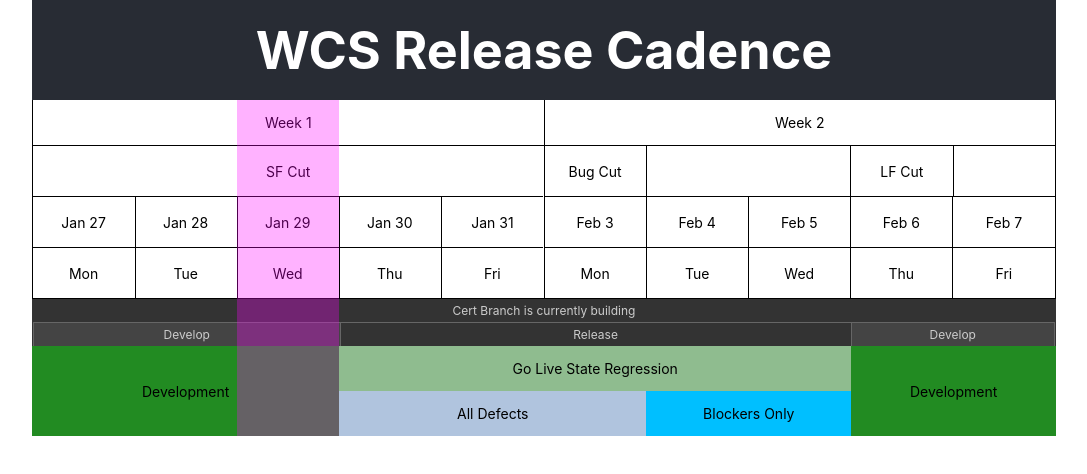
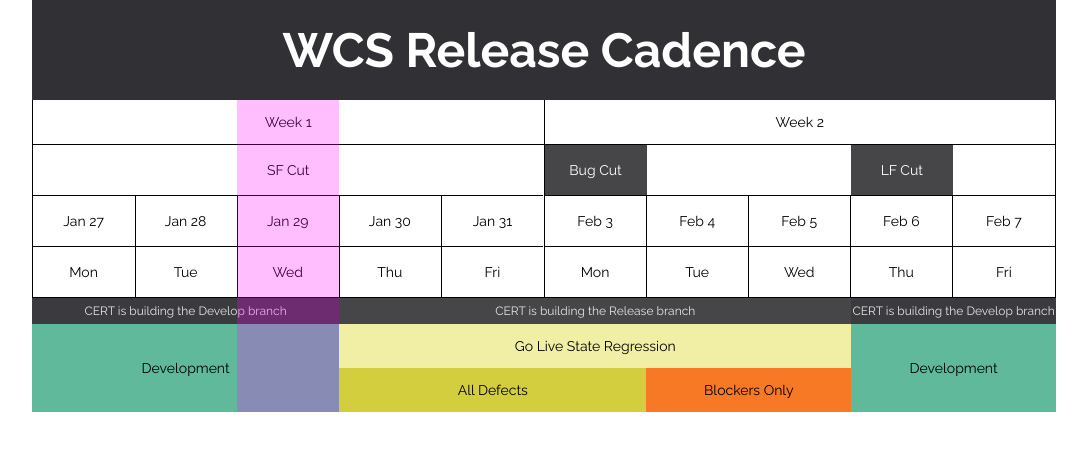
Before and after one commit to drewstewartdesigns/release-cadence, a React (Create React App) app: page / in a window 1280 px wide. Shown: the top 474 px of the page, without its empty margins (96-1183 px from the left). Built offline with nearby package versions, Linux system fonts and the light colour scheme.

Commit message:
getting the starting dates more in line

```diff
--- a/src/App.css
+++ b/src/App.css
@@ -1,3 +1,7 @@
+@import url('https://fonts.googleapis.com/css?family=Raleway:400,700&display=swap');
+body {
+  font-family: 'Raleway', sans-serif;
+}
 .App {
   text-align: center;
   width: 80%;
@@ -7,12 +11,12 @@
 }
 
 .App-header {
-  background-color: #282c34;
+  background-color: #313034;
   height: 100px;
   display: flex;
   flex-direction: column;
   align-items: center;
   justify-content: center;
-  font-size: calc(10px + 2vmin);
+  font-size: 24px;
   color: white;
 }
--- a/src/components/actions/actions.styles.css
+++ b/src/components/actions/actions.styles.css
@@ -8,40 +8,7 @@
     flex-direction: column;
 }
 .action-wrapper-develop {
-    background-color: forestgreen;
-    width: calc(100% / 20 * 5);
-    justify-content: center;
-}
-.action-wrapper-develop:first-child {
-    width: calc(100% / 20 * 3);
-}
-.action-wrapper-develop:last-child {
-    width: calc(100% / 20 * 2);
-}
-.action-wrapper-release {
-    background-color: darkseagreen;
-    width: calc(100% / 20 * 5);
-}
-
-.nested-action {
-    display: flex;
-    flex-wrap: wrap;
-}
-.nested-action .action:first-child {
-    flex-basis: 100%;
-}
-.action.defects {
-    width: calc(100% / 5 * 3);
-    background-color: lightsteelblue;
-}
-.action.blockers {
-    width: calc(100% / 5 * 2);
-    background-color: deepskyblue;
-}
-
-/* display 2 weeks only */
-.action-wrapper-develop {
-    background-color: forestgreen;
+    background-color: #60B99A;
     width: calc(100% / 10 * 5);
     justify-content: center;
 }
@@ -52,6 +19,21 @@
     width: calc(100% / 10 * 2);
 }
 .action-wrapper-release {
-    background-color: darkseagreen;
+    background-color: #F1EFA5;
     width: calc(100% / 10 * 5);
 }
+.nested-action {
+    display: flex;
+    flex-wrap: wrap;
+}
+.nested-action .action:first-child {
+    flex-basis: 100%;
+}
+.action.defects {
+    width: calc(100% / 5 * 3);
+    background-color: #D3CE3D;
+}
+.action.blockers {
+    width: calc(100% / 5 * 2);
+    background-color: #F77825;
+}
--- a/src/components/branch/branch.component.jsx
+++ b/src/components/branch/branch.component.jsx
@@ -7,7 +7,7 @@ export const Branch = props => (
         {props.branches.map(branchObj => (
             <div key={branchObj.id} className={'branch-' + branchObj.class}>
                 <div className={branchObj.class}>
-                    <p>{branchObj.name}</p>
+                    <p>CERT is building the {branchObj.name} branch</p>
                 </div>
             </div>
         ))}
--- a/src/components/branch/branch.styles.css
+++ b/src/components/branch/branch.styles.css
@@ -8,33 +8,7 @@
     flex-direction: column;
 }
 .branch-develop {
-    background-color: #444;
-    width: calc(100% / 20 * 5);
-}
-.branch-develop:first-child {
-    width: calc(100% / 20 * 3);
-}
-.branch-develop:last-child {
-    width: calc(100% / 20 * 2);
-}
-.branch-release {
-    width: calc(100% / 20 * 5);
-}
-.develop {
-    border-top: 1px solid #666;
-    border-left: 1px solid #666;
-}
-.branch-develop:last-child .develop {
-    border-right: 1px solid #666;
-}
-.release {
-    border-top: 1px solid #666;
-    border-left: 1px solid #666;
-}
-
-/* display 2 weeks only */
-.branch-develop {
-    background-color: #444;
+    background-color: #3b3a3e;
     width: calc(100% / 10 * 5);
 }
 .branch-develop:first-child {
--- a/src/components/cadence/cadence.component.jsx
+++ b/src/components/cadence/cadence.component.jsx
@@ -9,7 +9,6 @@ export const Cadence = props => (
         {props.cadence.map(server => (
             <div className={server.class} key={server.id}>
                 <div className='cert-branch'>
-                    <p>{server.name} is currently building</p>
                     <Branch branches={server.branches} />
                 </div>
 
--- a/src/components/cadence/cadence.styles.css
+++ b/src/components/cadence/cadence.styles.css
@@ -3,12 +3,10 @@
     flex-direction: column;
 }
 .cert-branch {
-    background-color: #333;
-    border-left: 1px solid #333;
-    border-right: 1px solid #333;
-    color: #ccc;
+    background-color: #464548;
+    color: #e6e6e6;
 }
 .cert-branch p {
-    margin: 4px 0;
+    margin: 6px 0;
     font-size: 12px;
 }
--- a/src/components/day/day.component.jsx
+++ b/src/components/day/day.component.jsx
@@ -3,12 +3,20 @@ import moment from 'moment';
 
 import './day.styles.css';
 
-const currentDate = moment();
-const startingDate = currentDate.clone().subtract(currentDate.day(), 'd');// force Sunday of the current week
-let previousDate = null;
+const firstSprintStartDate = moment('2020-01-02');// replace with date of starting sprint
+const today = moment();
+const weekDiff = Math.abs(firstSprintStartDate.week() - today.week());// number of weeks between
+let currentSprintStartDate = today.clone().subtract(today.day(), 'd');// force Sunday of the current week
+if (weekDiff % 2 > 0) {
+    // if evaluation is 1, current day is in week 2
+    // step back an additional week
+    currentSprintStartDate.day(-7,);
+}
+let previousDate = null;// used to store the last found date
+let iteration = 0;// manual index cuz provided resets each week i.e. only goes to 5
 
-const createDate = (day, idx) => {
-    let displayDate = startingDate.clone();
+const createDate = (day) => {
+    let displayDate = currentSprintStartDate.clone();
     let activeDayClass = '';
 
     if (previousDate !== null) displayDate = previousDate.clone();
@@ -17,12 +25,12 @@ const createDate = (day, idx) => {
 
     if (displayDate.format('ddd').toLowerCase() === 'sat') displayDate.add(2, 'd');// advance to the next Monday
 
-    if (currentDate.isSame(displayDate)) activeDayClass = 'active';
+    if (today.isSame(displayDate)) activeDayClass = 'active';
 
     let template =  (
         <div className='day-container' key={day.id}>
             {activeDayClass.length > 0 &&
-                <div className='active-column' data-col-position={idx + 1}></div>
+                <div className='active-column' data-col-position={iteration + 1}></div>
             }
             <div className={'day-details ' + (day.details ? 'bordered' : '') + activeDayClass}>
                 { day.details &&
@@ -40,7 +48,7 @@ const createDate = (day, idx) => {
     );
 
     previousDate = displayDate.clone();
-
+    iteration++;
     return template;
 }
 
--- a/src/components/day/day.styles.css
+++ b/src/components/day/day.styles.css
@@ -27,8 +27,8 @@
     width: 100%;
 }
 .day-details.bordered {
-    border-left: 1px solid black;
-    border-right: 1px solid black;
+    background-color: #464548;
+    color: #fff;
     width: calc(100% - 1px);
 }
 .day-name,
@@ -39,78 +39,7 @@
 
 /* active state */
 .active-column {
-    background-color: rgba(255, 0, 255, .3);
-    position: absolute;
-    top: 100px;
-    left: 0;
-    bottom: 0;
-    width: calc(100% / 20);
-}
-.active-column[data-col-position='1'] {
-    left: 0;
-}
-.active-column[data-col-position='2'] {
-    left: calc(100% / 20);
-}
-.active-column[data-col-position='3'] {
-    left: calc(100% / 20 * 2);
-}
-.active-column[data-col-position='4'] {
-    left: calc(100% / 20 * 3);
-}
-.active-column[data-col-position='5'] {
-    left: calc(100% / 20 * 4);
-}
-.active-column[data-col-position='6'] {
-    left: calc(100% / 20 * 5);
-}
-.active-column[data-col-position='7'] {
-    left: calc(100% / 20 * 6);
-}
-.active-column[data-col-position='8'] {
-    left: calc(100% / 20 * 7);
-}
-.active-column[data-col-position='9'] {
-    left: calc(100% / 20 * 8);
-}
-.active-column[data-col-position='10'] {
-    left: calc(100% / 20 * 9);
-}
-.active-column[data-col-position=11] {
-    left: calc(100% / 20 * 10);
-}
-.active-column[data-col-position='12'] {
-    left: calc(100% / 20 * 11);
-}
-.active-column[data-col-position='13'] {
-    left: calc(100% / 20 * 12);
-}
-.active-column[data-col-position='14'] {
-    left: calc(100% / 20 * 13);
-}
-.active-column[data-col-position='15'] {
-    left: calc(100% / 20 * 14);
-}
-.active-column[data-col-position='16'] {
-    left: calc(100% / 20 * 15);
-}
-.active-column[data-col-position='17'] {
-    left: calc(100% / 20 * 16);
-}
-.active-column[data-col-position='18'] {
-    left: calc(100% / 20 * 17);
-}
-.active-column[data-col-position='19'] {
-    left: calc(100% / 20 * 18);
-}
-.active-column[data-col-position='20'] {
-    left: calc(100% / 20 * 19);
-}
-
-
-/* display 2 weeks only */
-.active-column {
-    background-color: rgba(255, 0, 255, .3);
+    background-color: rgba(255, 0, 255, .25);
     position: absolute;
     top: 100px;
     left: 0;
```
